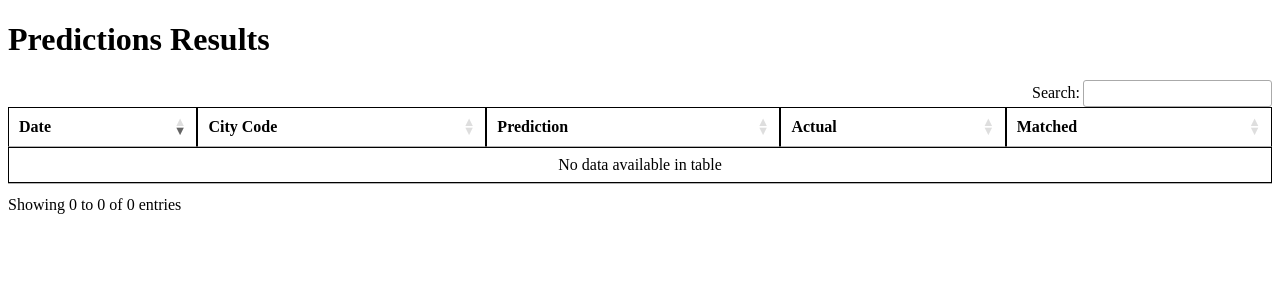
After one commit to lannt-xyz/lottery-ai, a Flask app: template templates/results.html in a window 1280 px wide. The commit adds this page. Shown: the top 300 px of the page. Run offline with Flask 3, Linux system fonts and the light colour scheme; the template is opened without the code that fills it, so the values that code supplies are empty; parts of the project's set-up code (start-up, migrations or seed data) failed here and were passed over; some libraries are stand-ins or nearby versions.

Commit message:
add dashboard

```diff
--- a/DataAccess.py
+++ b/DataAccess.py
@@ -64,7 +64,7 @@ class DataAccess:
         self.conn.close
         return data
 
-    def getDashboardData(self):
+    def getResults(self):
         query = '''
             SELECT p.date, p.cityCode, p.prediction, IFNULL(a.actual, '') as actual
             FROM predictions p
@@ -78,5 +78,18 @@ class DataAccess:
 
         return data
 
+    def getAllResults(self):
+        query = '''
+            SELECT p.date, p.cityCode, p.prediction, IFNULL(a.actual, '') as actual
+            FROM predictions p
+            LEFT JOIN actuals a
+            ON p.date = a.date AND p.cityCode = a.cityCode
+            WHERE p.prediction IS NOT NULL
+        '''
+        data = pd.read_sql_query(query, self.conn)
+        self.conn.close
+
+        return data
+
     def __del__(self):
         self.conn.close()
--- a/FlaskApp.py
+++ b/FlaskApp.py
@@ -1,4 +1,4 @@
-from flask import Flask, render_template, request
+from flask import Flask, render_template, request, jsonify
 from datetime import datetime
 import json
 import os
@@ -44,7 +44,7 @@ def get_prediction(targetDateStr):
         # do not contain any prediction then continue
         if len(result) == 0:
             continue
-        # print(result)
+
         predictions.append({
             'cityCode': cityCode,
             'result': ', '.join(result['prediction'])
@@ -52,12 +52,78 @@ def get_prediction(targetDateStr):
 
     return render_template('home.html', today=targetDate.strftime('%Y-%m-%d'), dayOfWeekName=dayOfWeekName, predictions=predictions)
 
+@app.route('/results', methods=['GET'])
+def results():
+    dataAccess = DataAccess()
+    data=dataAccess.getResults().to_dict(orient='records')
+
+    return render_template('results.html', data=data)
+
+@app.route('/dashboard-data', methods=['GET'])
+def dashboardData():
+    dataAccess = DataAccess()
+    data=dataAccess.getAllResults().to_dict(orient='records')
+    dashboardData = {}
+    # get data from environment variable named LOT_MAP
+    lotMap = json.loads(os.getenv('LOT_MAP'))
+    # generate 7 colors for the chart coressponding with the data on the lotMap
+    colors = ['#FF0000', '#00FF00', '#0000FF', '#FFFF00', '#00FFFF', '#FF00FF', '#C0C0C0']
+
+    # loop through the data, with each city_code, get the prediction and actual
+    for row in data:
+        cityCode = row['cityCode']
+        # return soon if cityCode is vietlot-655
+        if cityCode == 'vietlot-655':
+            continue
+
+        prediction = row['prediction']
+        actual = row['actual']
+        actuals = actual.split('_')
+
+        predictions = prediction.split('_')
+        # predictions's item is in format ##(%##), extract the number only
+        predictions = [x.split('(')[0] for x in predictions]
+        # format the number in 2 digits
+        predictions = [x.zfill(2) for x in predictions]
+
+        # find the key of lotMap that contain cityCode
+        lotMapKey = [key for key, value in lotMap.items() if cityCode in value]
+        if len(lotMapKey) == 0:
+            continue
+        # get the color for the cityCode
+        color = colors[int(lotMapKey[0])]
+
+        # count the number of time the prediction appears in the actual
+        count = 0
+        for p in predictions:
+            # count p in actual
+            count += actuals.count(p)
+
+        # if dashboarData contain key cityCode, add the count to the existing count, and set the color for the cityCode
+        if cityCode in dashboardData:
+            dashboardData[cityCode]['count'] += count
+        else:
+            dashboardData[cityCode] = {
+                'count': count,
+                'color': color,
+                'order': lotMapKey[0]
+            }
+
+    # sort the dashboardData by order
+    dashboardData = dict(sorted(dashboardData.items(), key=lambda item: item[1]['order']))
+    # convert dashboardData to list with the key of dashboardData is included in the value
+    dashboardData = [{'label': key, **value} for key, value in dashboardData.items()]
+    # by using the order of data, I want to convert it to name of day of week
+    dayOfWeekName = ['Monday', 'Tuesday', 'Wednesday', 'Thursday', 'Friday', 'Saturday', 'Sunday']
+    # add the name of day of week to the label of data by String concatenation
+    for i in range(len(dashboardData)):
+        dashboardData[i]['label'] = dayOfWeekName[int(dashboardData[i]['order'])] + ' - ' + dashboardData[i]['label']
+
+    return jsonify(dashboardData)
+
 @app.route('/dashboard', methods=['GET'])
 def dashboard():
-    dataAccess = DataAccess()
-    data=dataAccess.getDashboardData().to_dict(orient='records')
-    # print(data)
-    return render_template('dashboard.html', data=data)
+    return render_template('dashboard.html')
 
 if __name__ == '__main__':
     app.run(host='0.0.0.0', debug=True, port=5001)
--- /dev/null
+++ b/templates/results.html
@@ -0,0 +1,96 @@
+<!DOCTYPE html>
+<html>
+<head>
+    <title>Predictions Results</title>
+    <style>
+        table {
+            width: 100%;
+            border-collapse: collapse;
+        }
+        th, td {
+            border: 1px solid black;
+            padding: 8px;
+            text-align: left;
+        }
+    </style>
+    <!-- add css link -->
+    <link rel="stylesheet" href="https://code.jquery.com/ui/1.12.1/themes/base/jquery-ui.css">
+    <link rel="stylesheet" type="text/css" href="https://cdn.datatables.net/2.0.3/css/dataTables.dataTables.min.css">
+    <style>
+        .group1 {
+            background-color: #ccfaff !important; /* color for group 1 */
+        }
+        .group2 {
+            background-color: #ffffff !important; /* color for group 2 */
+        }
+    </style>
+
+    <!-- add js link -->
+    <script src="https://ajax.googleapis.com/ajax/libs/jquery/3.5.1/jquery.min.js"></script>
+    <script src="https://code.jquery.com/ui/1.12.1/jquery-ui.js"></script>
+    <script src="https://cdn.datatables.net/2.0.3/js/dataTables.min.js"></script>
+
+    <script type="text/javascript">
+        $(document).ready(function() {
+            var table = new DataTable('#result', {
+                paging: false,
+                scrollCollapse: true,
+                scrollY: '70vh',
+                order: [[0, 'desc']]
+            });
+
+            var lastValue = null;
+            var colorClass = 'group1';
+
+            table.rows().every(function() {
+                var data = this.data();
+                var value = data[0]; // get the value of the first column
+
+                if (value !== lastValue) {
+                    // switch color class every time the value changes
+                    colorClass = (colorClass === 'group1') ? 'group2' : 'group1';
+                    lastValue = value;
+                }
+
+                $(this.node()).addClass(colorClass);
+            });
+        });
+    </script>
+</head>
+<body>
+    <h1>Predictions Results</h1>
+    <table id ="result">
+        <thead>
+            <tr>
+                <th>Date</th>
+                <th>City Code</th>
+                <th>Prediction</th>
+                <th>Actual</th>
+                <th>Matched</th>
+            </tr>
+        </thead>
+        <tbody>
+            {% for item in data %}
+            <tr>
+                <td>{{ item.date }}</td>
+                <td>{{ item.cityCode }}</td>
+                <td>{{ (item.prediction|default('')).replace('_', ', ') }}</td>
+                <td>{{ (item.actual|default('')).replace('_', ', ') }}</td>
+                <td>
+                    {% set prediction_numbers = (item.prediction|default('')).split('_') %}
+                    {% set actual_numbers = (item.actual|default('')).split('_') %}
+                    {% for number in prediction_numbers %}
+                        {% set predictionNumber = number.split('(')[0] %}
+                        {% set prediction = "{:02}".format(predictionNumber|int) %}
+                        {% set matched = actual_numbers|length - (actual_numbers|reject('equalto', prediction)|list)|length %}
+                        {% if matched > 0 %}
+                            {{ prediction }}({{ matched }})
+                        {% endif %}
+                    {% endfor %}
+                </td>
+            </tr>
+            {% endfor %}
+        </tbody>
+    </table>
+</body>
+</html>
```
Also changed, not shown: templates/dashboard.html (+37 -89 lines).
